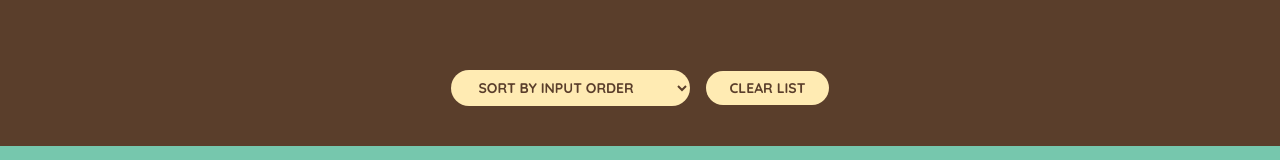
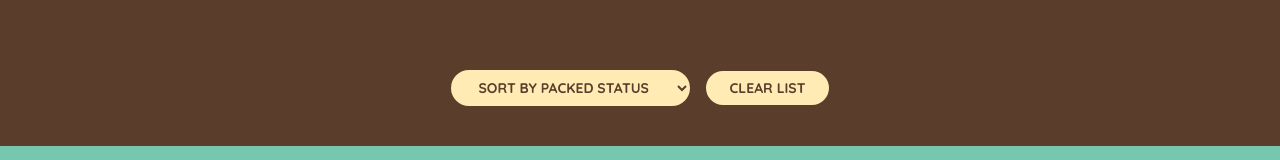
Before and after one commit to Svetlioo/travel-list, a React (Create React App) app: page / in a window 1280 px wide. Shown: the part 560-720 px from the top of the page. Built offline with nearby package versions, Linux system fonts and the light colour scheme.

Commit message:
Update App.js

```diff
--- a/src/App.js
+++ b/src/App.js
@@ -99,7 +99,7 @@ function Form({ onAddItems }) {
 }
 
 function PackingList({ items, onDeleteItem, onToggleItem, handleClearList }) {
-  const [sortBy, setSortBy] = useState("input");
+  const [sortBy, setSortBy] = useState("packed");
   let sortedItems;
 
   if (sortBy === "input") sortedItems = items;
```
